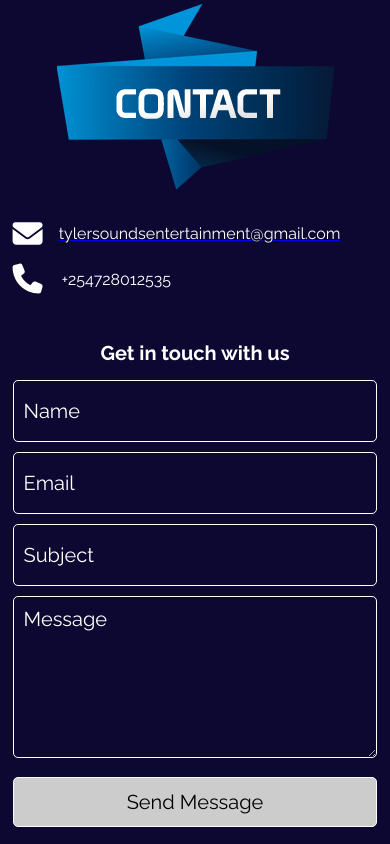
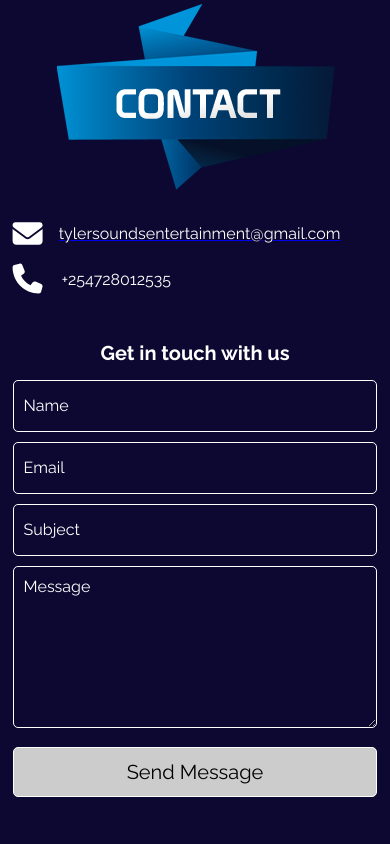
Before and after one commit to KipletingEdwin/Tyler-Sounds-Entertainment-, a React (Vite) app: page / in a window 390 px wide. Shown: the part 8401-9245 px from the top of the page. After the commit the page ends 9215 px from the top, so only its background shows below. Built offline with nearby package versions, Linux system fonts and the light colour scheme; a web font is replaced by a local one.

Commit message:
change font size of inputs

```diff
--- a/src/components/Contact/Contact.module.css
+++ b/src/components/Contact/Contact.module.css
@@ -168,7 +168,19 @@ textarea::placeholder{
 
     .iconsDiv p{
         font-size: 16px;
+    }
 
+    /* .form{
+        background-color: yellow;
+    } */
+
+    .form input{
+        height: 30px;
+        font-size: 16px;
+    }
+
+    .form textarea{
+        font-size: 16px;
     }
 
 
```
